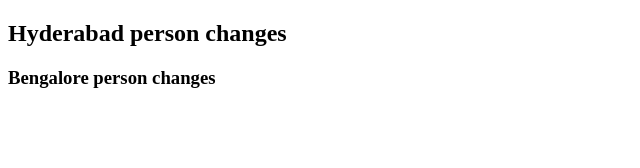
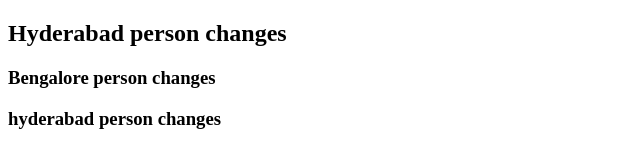
Before and after one commit to Tejesh1682002/Hyd-person, a plain HTML site: page index.html in a window 1280 px wide. Shown: the whole page, without its empty margins (0-640 px from the left). Drawn offline with Linux system fonts and the light colour scheme.

Commit message:
hyderabad changes

```diff
--- a/index.html
+++ b/index.html
@@ -8,5 +8,6 @@
 <body>
     <h2>Hyderabad person changes</h2>
     <h3>Bengalore person changes</h3>
+    <h3>hyderabad person changes</h3>
 </body>
 </html>
```
